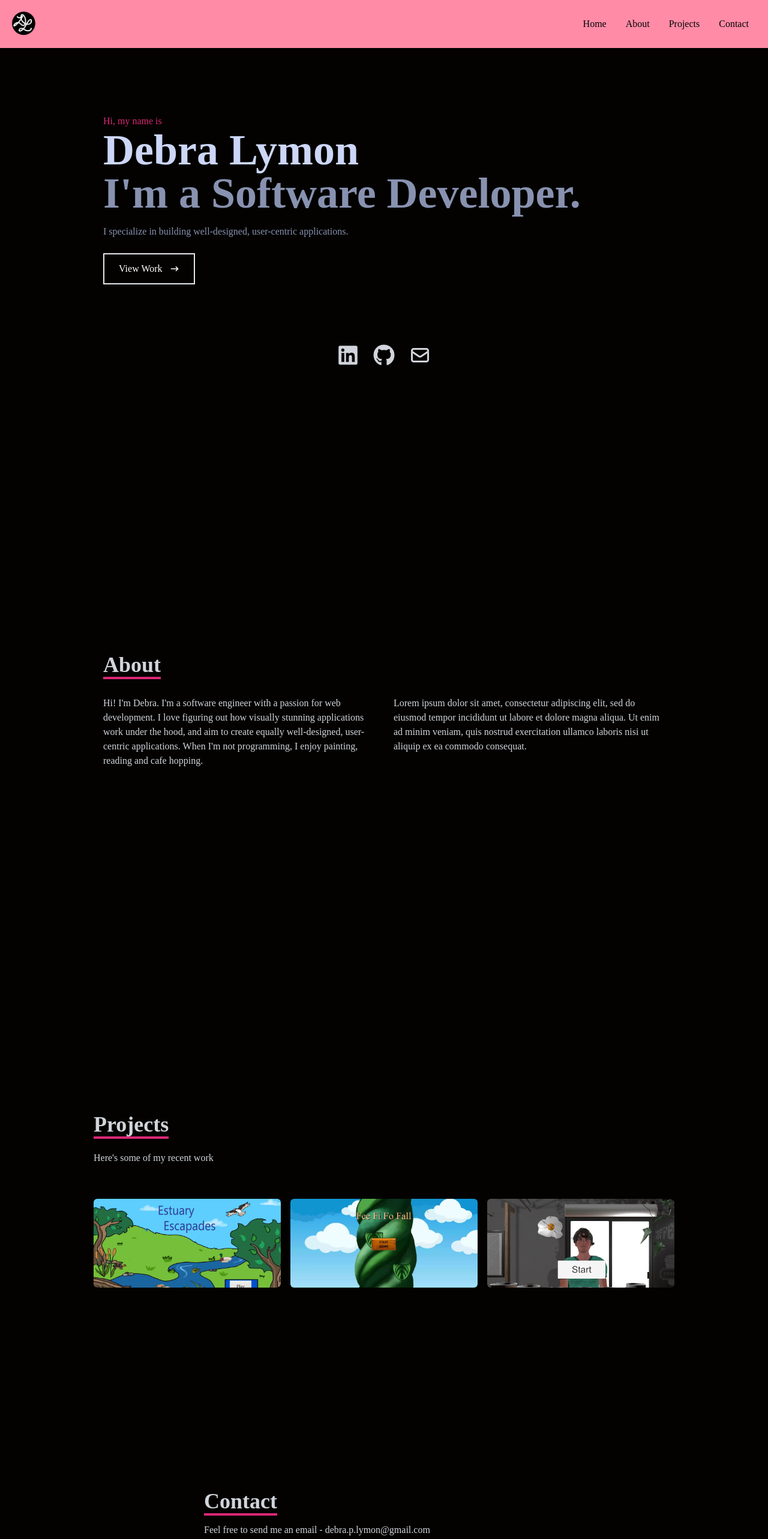
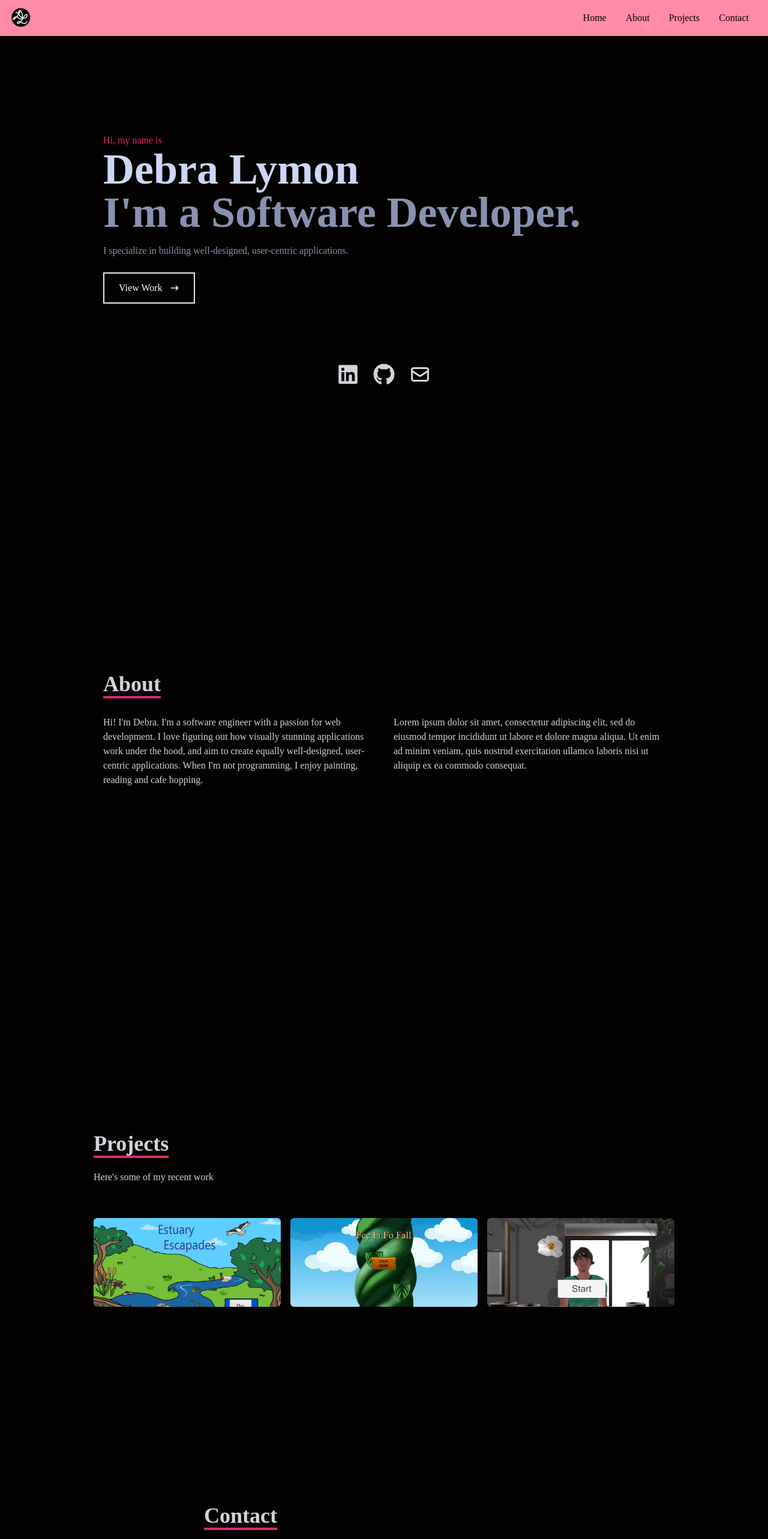
Before and after one commit to dbpl566/dbpl566.github.io, a React (Create React App) app: page / in a window 1280 px wide. Shown: the top 2565 px of the page at 60% size. Built offline with nearby package versions, Linux system fonts and the light colour scheme.

Commit message:
changed navbar size and section padding

```diff
--- a/src/components/About.jsx
+++ b/src/components/About.jsx
@@ -2,7 +2,7 @@ import React from 'react';
 
 const About = () => {
   return (
-    <div name='About' className='w-full h-screen bg-[#030200] text-gray-300 py-8'>
+    <div name='About' className='w-full h-screen bg-[#030200] text-gray-300 pt-16'>
         <div className='flex flex-col justify-center items-center w-full h-full'>
             <div className='max-w-[1000px] w-full px-4 grid-cols-2 gap-8'>
                 <div className='sm:text-left pb-8 pl-4'>
--- a/src/components/Contact.jsx
+++ b/src/components/Contact.jsx
@@ -2,7 +2,7 @@ import React from 'react'
 
 const Contact = () => {
   return (
-    <div name='Contact' className='w-full h-screen bg-[#030200] flex justify-center items-center p-4 py-8'>
+    <div name='Contact' className='w-full h-screen bg-[#030200] flex justify-center items-center p-4 pt-16'>
       <form method='POST' action="" className='flex flex-col max-w-[600px] w-full'>
           <div className='pb-8'>
               <p className='text-4xl font-bold inline border-b-4 border-pink-600 text-gray-300'>Contact</p>
--- a/src/components/Home.jsx
+++ b/src/components/Home.jsx
@@ -7,7 +7,7 @@ import { HiOutlineMail } from 'react-icons/hi';
 
 const Home = () => {
   return (
-    <div name='Home' className='w-full h-screen bg-[#030200] py-8'>
+    <div name='Home' className='w-full h-screen bg-[#030200] pt-16'>
         {/* Container */}
         <div className='max-w-[1000px] mx-auto px-8 flex flex-col justify-center h-full'>
             <p className='text-pink-600'>Hi, my name is</p>
--- a/src/components/Navbar.jsx
+++ b/src/components/Navbar.jsx
@@ -13,10 +13,10 @@ const Navbar = () => {
   const [nav, setNav] = useState(false)
   const handleClick = () => setNav(!nav)
   return (
-    <div className="fixed w-full h-[80px] flex justify-between items-center px-4 bg-[#ff8ba7] text-[#030200]">
+    <div className="fixed w-full h-[60px] flex justify-between items-center px-4 bg-[#ff8ba7] text-[#030200]">
       <div>
         <a href="https://dbpl566.github.io/">
-          <img src={Logo} alt="Logo of the Initials DL" style={{width: '50px'}} />
+          <img src={Logo} alt="Logo of the Initials DL" style={{width: '40px'}} />
         </a>
       </div>
 
--- a/src/components/Projects.jsx
+++ b/src/components/Projects.jsx
@@ -5,7 +5,7 @@ import Project3 from '../assets/Project3.jpg';
 
 const Projects = () => {
   return (
-    <div name='Projects' className='w-full md:h-screen bg-[#030200] text-gray-300 py-8'>
+    <div name='Projects' className='w-full md:h-screen bg-[#030200] text-gray-300 pt-16'>
         <div className='max-w-[1000px] mx-auto p-4 flex flex-col justify-center w-full h-full'>
             <div className='pb-8'>
                 <p className='text-4xl font-bold inline border-b-4 text-gray-300 border-pink-600'>
```
